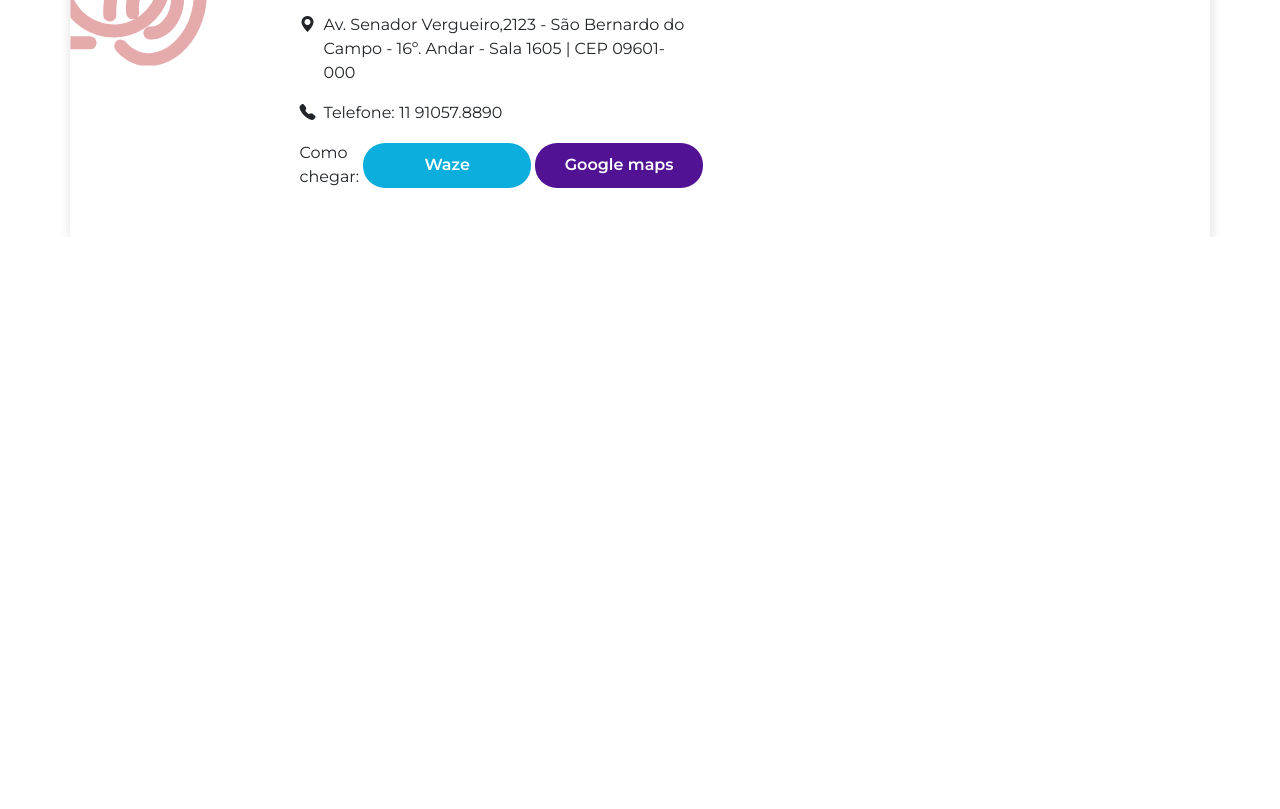
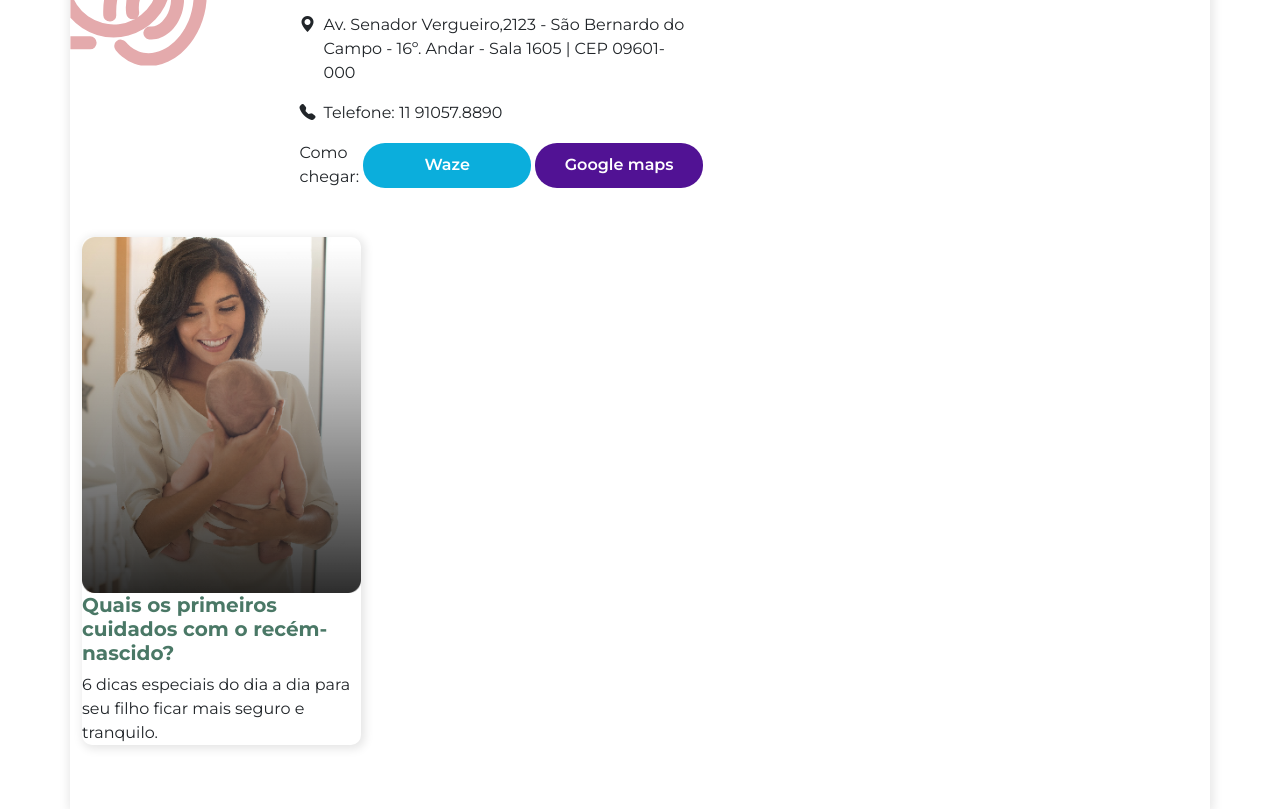
Before and after one commit to daancruz/estudo-suzane_sales, a plain HTML site: page index.html in a window 1280 px wide. Shown: the part 1990-2799 px from the top of the page. Before the commit the page ends 2227 px from the top, so only its background shows below. Drawn offline with nearby package versions, Linux system fonts and the light colour scheme.

Commit message:
criando a sesão noticias

```diff
--- /dev/null
+++ b/css/noticias.css
@@ -0,0 +1,3 @@
+.noticias .title {
+    /* color: #FFF; */
+}
--- a/css/styles.css
+++ b/css/styles.css
@@ -5,9 +5,10 @@
 @import url('banner.css');
 @import url('buttons.css');
 @import url('consultas.css');
+@import url('consultorio.css');
 @import url('navbar.css');
+@import url('noticias.css');
 @import url('sobre.css');
-@import url('consultorio.css');
 
 :root {
 
--- a/index.html
+++ b/index.html
@@ -159,6 +159,17 @@
                 <img class="img-fluid h-75" src="/img/Interseção2.svg" alt="">
             </div>
         </section>
+
+        <!-- NOTICIAS -->
+         <section class="noticias row-cols-4">
+            <div class="col-12 col-md-3 custom__card">
+                <img class="img-fluid" src="img/Grupo 439.png" alt="">
+                <div class="content">
+                    <h5 class="title">Quais os primeiros cuidados com o recém-nascido?</h5>
+                    <p class="text"> 6 dicas especiais do dia a dia para seu filho ficar mais seguro e tranquilo.</p>
+                </div>
+            </div>
+         </section>
     </main>
 
 </body>
```
